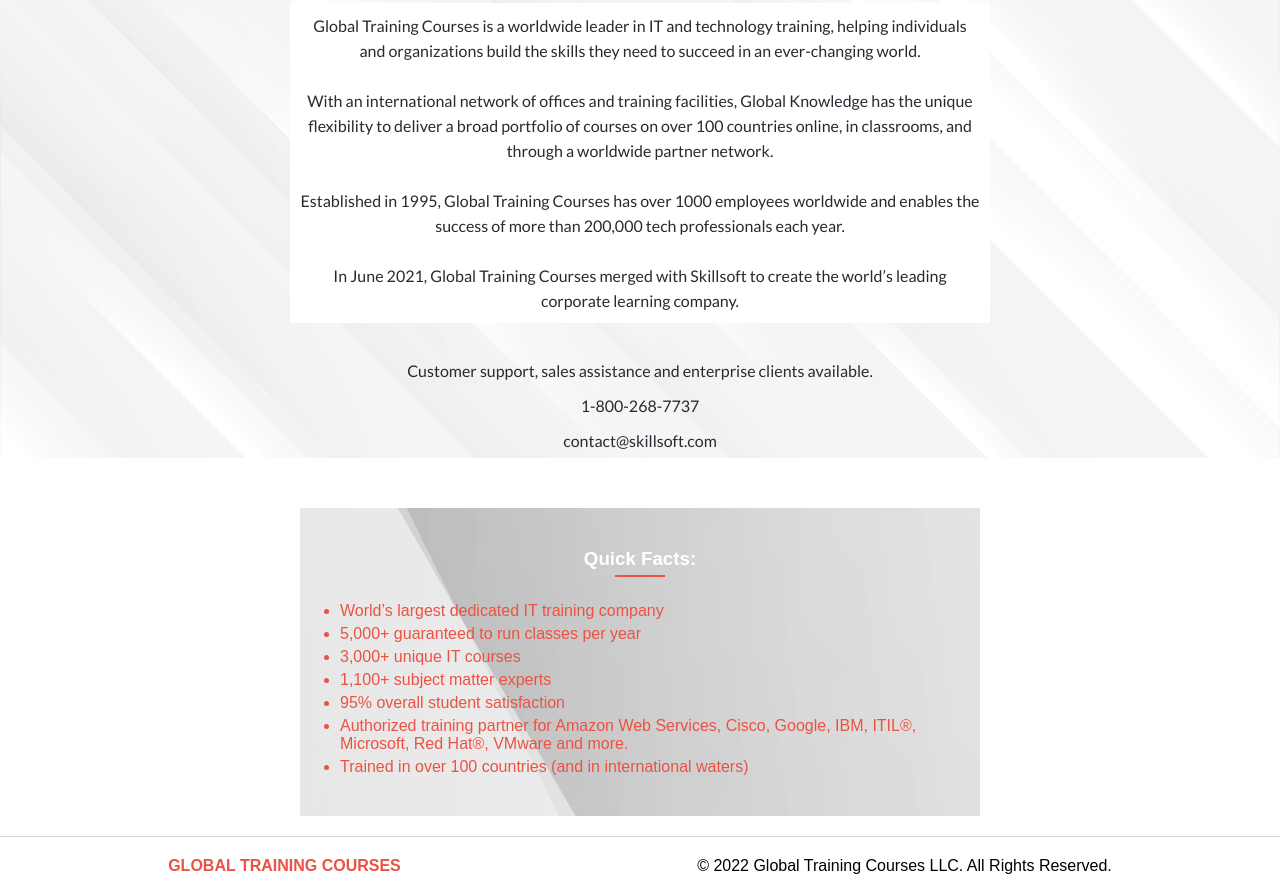
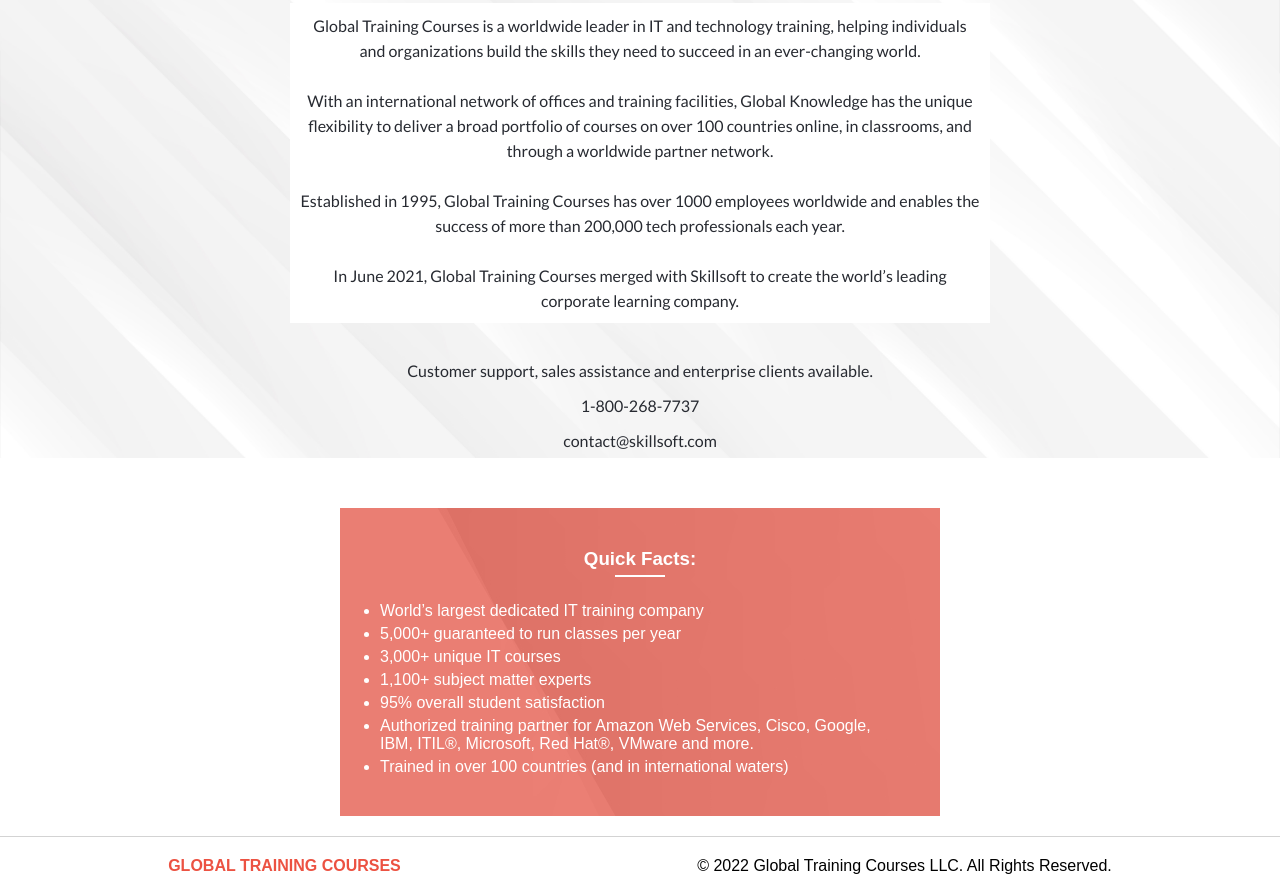
Before and after one commit to Dredwell/capstone-project-module-1, a plain HTML site: page about.html in a window 1280 px wide. Shown: the part 245-1140 px from the top of the page. Drawn offline with Linux system fonts and the light colour scheme; a web font is replaced by a local one.

Commit message:
Update about page

```diff
--- a/about.html
+++ b/about.html
@@ -62,7 +62,9 @@
   </header>
   <main>
     <div class="facts">
-      <h3>Quick Facts:</h3>
+      <div class="background-facts"></div>
+      <div class="facts-container">
+        <h3>Quick Facts:</h3>
       <div class="border-topic"></div>
       <ul>
         <li>World’s largest dedicated IT training company</li>
@@ -73,6 +75,7 @@
         <li>Authorized training partner for Amazon Web Services, Cisco, Google, IBM, ITIL®, Microsoft, Red Hat®, VMware and more.</li>
         <li>Trained in over 100 countries (and in international waters)</li>
       </ul>
+      </div>
     </div>
     <footer>
       <div>
--- a/styles/about-styles.css
+++ b/styles/about-styles.css
@@ -45,23 +45,44 @@
 }
 
 .facts {
+  position: relative;
+  max-width: 600px;
+  margin: 50px auto 0 auto;
+  background-image: url(../assets/3147.jpg);
+}
+
+.background-facts {
+  position: absolute;
+  background-color: #ec5242;
+  opacity: 0.7;
+  height: 100%;
+  width: 100%;
+  top: 0;
+  z-index: 5;
+}
+
+.facts-container {
   display: flex;
+  position: relative;
   flex-direction: column;
   align-items: center;
   padding: 40px;
-  max-width: 600px;
-  margin: 50px auto 0 auto;
-  background-image: url(../assets/3147.jpg);
   color: #fff;
+  z-index: 10;
 }
 
-.facts ul {
+.facts-container ul {
   margin-top: 20px;
 }
 
-.facts ul li {
+.facts-container ul li {
   margin-top: 5px;
-  color: var(--first-color)
+  color: #fff;
+  z-index: 10;
+}
+
+.border-topic {
+  background-color: #fff;
 }
 
 footer {
```
